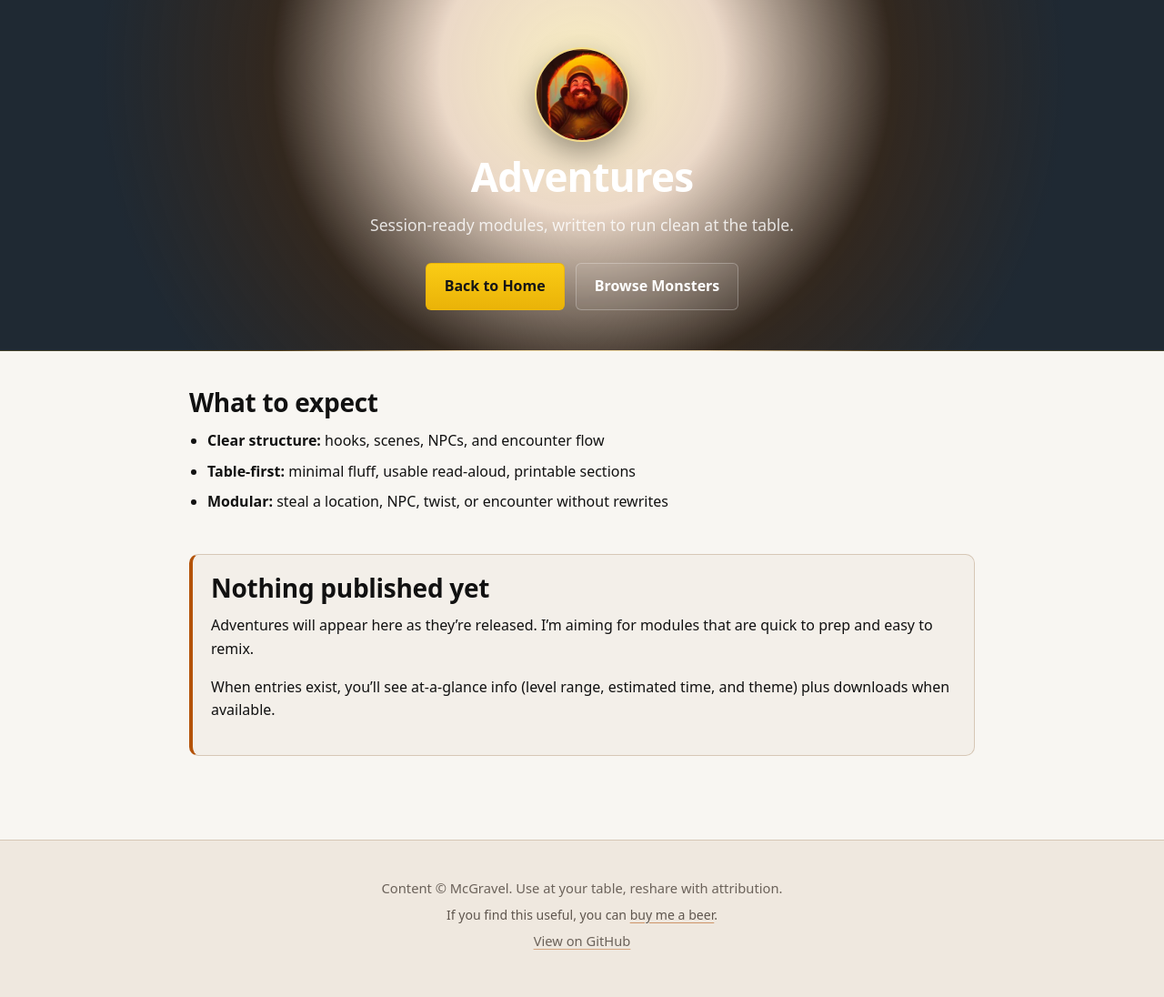
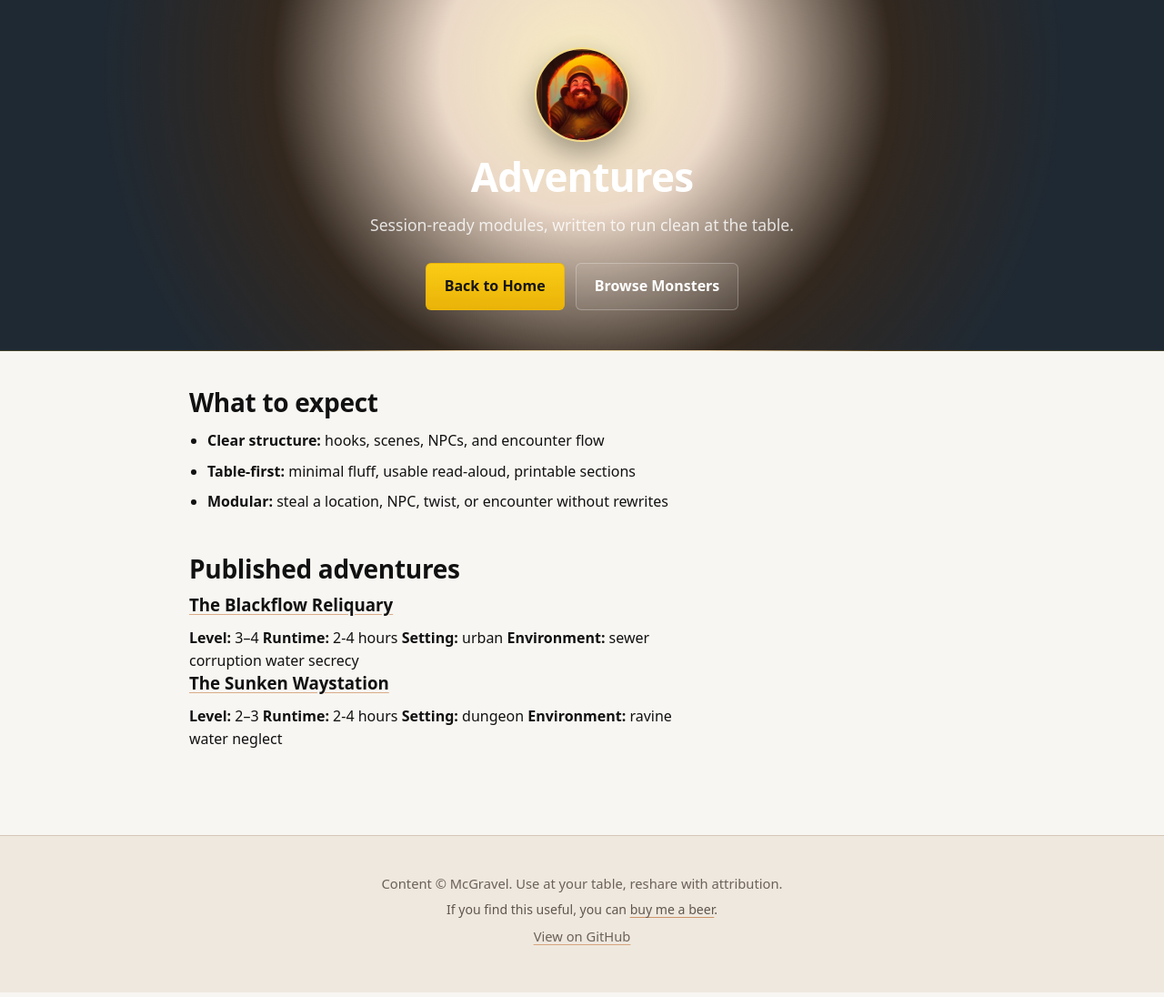
Before and after one commit to thebuda/mcgravel, a Jekyll site: the page built from adventures/index.html, in a window 1280 px wide. Shown: the whole page at 91% size. Built offline with Jekyll 4.4.1, drawn with Linux system fonts in a browser that asks for light colours; some of the changed lines change nothing that is shown.

Commit message:
adding adventures

```diff
--- /dev/null
+++ b/adventures/Blackflow_Reliquary.md
@@ -0,0 +1,146 @@
+---
+layout: adventure
+title: The Blackflow Reliquary
+permalink: /adventures/the-blackflow-reliquary/
+
+level: [3,4]
+setting: urban
+environment: sewer
+theme: [corruption, water, secrecy]
+runtime: 2-4 hours
+
+factions: [city administration]
+creatures: [sewer crocodilian, rats]
+---
+
+## Summary
+Flooding in the lower districts has worsened after recent sewer blockages. The city’s chief engineer has sealed off a critical access point, claiming structural danger. In truth, something old and malignant stirs beneath the city, poisoning the waters from a hidden spring. If left unchecked, the flooding and sickness will spread.
+
+---
+
+## Adventure Hooks
+- Residents of the lower wards offer pooled coin to reopen the sewers.
+- The party is hired to investigate why recent flood repairs have failed.
+- A healer traces a rash of waterborne illness to the sewer outflows.
+
+---
+
+## Area Overview
+
+**Location**
+The city’s main sewer artery slopes downward toward a natural underground spring. Cracked masonry, waist-deep water, and surging runoff make movement slow and dangerous.
+
+**Occupants**
+The sewers are mostly abandoned, inhabited by vermin and one massive predator. The chief engineer controls surface access and is desperate to keep the truth hidden.
+
+---
+
+# Areas
+
+<!-- ROOM 1 PURPOSE: The Threshold — social barrier and tone-setting -->
+
+## 1. The Sealed Grate
+A heavy iron grate blocks the main sewer entrance beneath a service arch. Lantern light reveals fresh locks and warning placards.
+
+**Features**
+- Reinforced iron grate
+- Narrow maintenance alcove
+- Constant sound of rushing water below
+
+**Obstacle**
+The **chief engineer** stands guard with two laborers. He insists the sewers are unsafe and claims orders from the city council.
+
+- **Bribe:** He accepts payment or favors to look the other way.
+- **Threaten:** He backs down if convinced the party can expose him.
+- **Failure:** Forcing entry alerts him, leading to future political consequences.
+
+**Escalation**
+If negotiations turn hostile, floodgates in Area 2 are left improperly set.
+
+---
+
+<!-- ROOM 2 PURPOSE: The Tension — environmental hazard and resource drain -->
+
+## 2. The Overflow Tunnels
+Sloping tunnels carry runoff from multiple districts. Water rises and falls unpredictably.
+
+**Features**
+- Knee- to waist-deep water
+- Slippery stone walkways
+- Rusted control wheels
+
+**Challenge**
+Navigating the tunnels requires careful timing. Each delay risks rising water that can separate the party or sweep unsecured creatures off their feet.
+
+**Information**
+Scrape marks and cracked stone suggest something large has been moving through recently.
+
+---
+
+<!-- ROOM 3 PURPOSE: The Turn — reframes the threat -->
+
+## 3. The Maintenance Sump
+A wide chamber with broken tools, collapsed scaffolding, and foul-smelling sludge.
+
+**Twist**
+The flooding is not accidental. A natural spring has been intentionally obstructed to conceal something deeper below.
+
+**Immediate Consequence**
+Water pressure increases. If the obstruction is disturbed, the lower chambers begin slowly flooding.
+
+---
+
+<!-- ROOM 4 PURPOSE: The Confrontation — decisive encounter -->
+
+## 4. The Blackflow Spring
+A natural cavern opens around a dark spring. Stonework surrounds a partially submerged relic, its surface slick with black residue.
+
+**Scene Features**
+- Deep water surrounding the spring
+- Slippery stone platforms
+- Poor visibility below the surface
+
+**Opposition**
+A **Sewer Crocodilian** lurks beneath the water, attacking from concealment.
+
+**Enemy Goal**
+Defend its territory and drag prey into the spring.
+
+**Outcomes**
+- **Success:** The creature is slain or driven off.
+- **Partial:** The party retrieves the relic but the creature escapes.
+- **Failure:** The party is forced to retreat as flooding worsens.
+
+---
+
+<!-- ROOM 5 PURPOSE: The Echo — rewards and consequences -->
+
+## 5. The Reliquary Ledge
+A narrow stone shelf above the spring, carved with ancient symbols.
+
+**Rewards**
+- The corrupted relic (source of the poisoned water)
+- Salvaged tools and records hidden by the engineer
+
+**Consequences**
+Removing the relic restores clean water but exposes the engineer’s cover-up.
+
+**Unresolved Thread**
+Who placed the relic here—and who else benefits from its influence?
+
+---
+
+## Scaling the Adventure
+- **Lower Level:** Reduce water hazards; the crocodilian retreats at half HP.
+- **Higher Level:** Add collapsing stone platforms during the final fight.
+
+---
+
+## Appendix
+
+### New Creatures
+- **Sewer Crocodilian**
+  Use the existing McGravel stat block.
+
+### Handouts
+- Engineering logs noting unauthorized orders to seal the spring.
--- a/adventures/index.html
+++ b/adventures/index.html
@@ -1,3 +1,8 @@
+---
+title: Adventures — McGravel
+permalink: /adventures/
+---
+
 <!doctype html>
 <html lang="en">
 <head>
@@ -45,6 +50,9 @@
       </ul>
     </section>
 
+    {% assign adventures = site.pages | where: "layout", "adventure" | sort: "title" %}
+
+    {% if adventures.size == 0 %}
       <section class="placeholder">
         <h2>Nothing published yet</h2>
         <p>
@@ -54,6 +62,53 @@
           When entries exist, you’ll see at-a-glance info (level range, estimated time, and theme) plus downloads when available.
         </p>
       </section>
+    {% else %}
+      <section>
+        <h2>Published adventures</h2>
+
+        <div class="card-grid">
+          {% for a in adventures %}
+            <article class="card">
+              <h3 class="card-title">
+                <a href="{{ a.url | relative_url }}">{{ a.title }}</a>
+              </h3>
+
+              <div class="card-meta">
+                {% if a.level %}
+                  <span><strong>Level:</strong>
+                    {% if a.level.size %}
+                      {{ a.level | join: "–" }}
+                    {% else %}
+                      {{ a.level }}
+                    {% endif %}
+                  </span>
+                {% endif %}
+
+                {% if a.runtime %}
+                  <span><strong>Runtime:</strong> {{ a.runtime }}</span>
+                {% endif %}
+
+                {% if a.setting %}
+                  <span><strong>Setting:</strong> {{ a.setting }}</span>
+                {% endif %}
+
+                {% if a.environment %}
+                  <span><strong>Environment:</strong> {{ a.environment }}</span>
+                {% endif %}
+              </div>
+
+              {% if a.theme %}
+                <div class="card-tags">
+                  {% for t in a.theme %}
+                    <span class="tag">{{ t }}</span>
+                  {% endfor %}
+                </div>
+              {% endif %}
+            </article>
+          {% endfor %}
+        </div>
+      </section>
+    {% endif %}
 
   </main>
 
--- /dev/null
+++ b/adventures/sunken_waystation.md
@@ -0,0 +1,128 @@
+---
+layout: adventure
+title: The Sunken Waystation
+permalink: /adventures/the-sunken-waystation/
+
+level: [2,3]
+setting: dungeon
+environment: ravine
+theme: [water, neglect]
+runtime: 2-4 hours
+
+creatures: [giant frog, poisonous snake]
+---
+
+## Summary
+An Imperial waystation has collapsed into a flooded ravine, cutting off supply caravans. Something now nests below, and water levels continue to rise. If the route is not cleared within days, nearby settlements will face shortages.
+
+---
+
+## Adventure Hooks
+- A merchant offers payment to reopen the road.
+- Locals report lights moving beneath the collapsed bridge.
+- The party needs supplies currently trapped beyond the ravine.
+
+---
+
+## Area Overview
+
+**Location**
+A stone waystation partially collapsed into a narrow ravine. Water pours through broken masonry, flooding the lower chambers.
+
+**Occupants**
+Displaced animals shelter below. They are aggressive but not intentionally hostile.
+
+---
+
+# Areas
+
+<!-- ROOM 1 PURPOSE: The Threshold -->
+
+## 1. The Collapsed Bridge
+A broken stone bridge spans the ravine. Water surges beneath.
+
+**Features**
+- Narrow footing
+- Slippery stone
+
+**Obstacle**
+A territorial **giant frog** lurks below, attacking creatures that disturb the water.
+
+Failure to cross quietly alerts creatures in Area 3.
+
+**Escalation**
+Loud combat causes water levels to rise faster.
+
+---
+
+<!-- ROOM 2 PURPOSE: The Tension -->
+
+## 2. The Floodgate Chamber
+A rusted winch controls a floodgate embedded in the wall.
+
+**Features**
+- Jammed machinery
+- Rising water
+
+**Challenge**
+Repairing or forcing the winch lowers water levels. Failure breaks the mechanism, permanently flooding Area 3.
+
+**Information**
+Scratched markings suggest the damage was deliberate.
+
+---
+
+<!-- ROOM 3 PURPOSE: The Turn -->
+
+## 3. The Lower Hall
+Collapsed stone and debris form makeshift nests.
+
+**Twist**
+The animals were driven here by poisoned water upstream.
+
+**Immediate Consequence**
+Disturbed creatures retreat toward Area 4 to escape.
+
+---
+
+<!-- ROOM 4 PURPOSE: The Confrontation -->
+
+## 4. The Sinkhole Pool
+A wide pool churns where the ravine narrows.
+
+**Scene Features**
+- Unstable footing
+- Falling debris
+
+**Opposition**
+A **swarm of poisonous snakes** emerges from the water.
+
+**Enemy Goal**
+Escape the collapsing chamber.
+
+**Outcomes**
+- Success: The passage is cleared.
+- Partial: Creatures flee; poison source remains.
+- Failure: Flooding worsens, cutting off access.
+
+---
+
+<!-- ROOM 5 PURPOSE: The Echo -->
+
+## 5. The Storehouse
+A partially intact supply room above the floodline.
+
+**Rewards**
+Recovered supply manifests and an Imperial seal.
+
+**Consequences**
+The seal matches one used by a regional official.
+
+**Unresolved Thread**
+Who sabotaged the waystation—and why?
+
+---
+
+## Scaling the Adventure
+- **Lower Level:** Replace swarm with single snake.
+- **Higher Level:** Add collapsing ceiling hazard.
```
Lines whose indentation alone changed are shown as unchanged.
